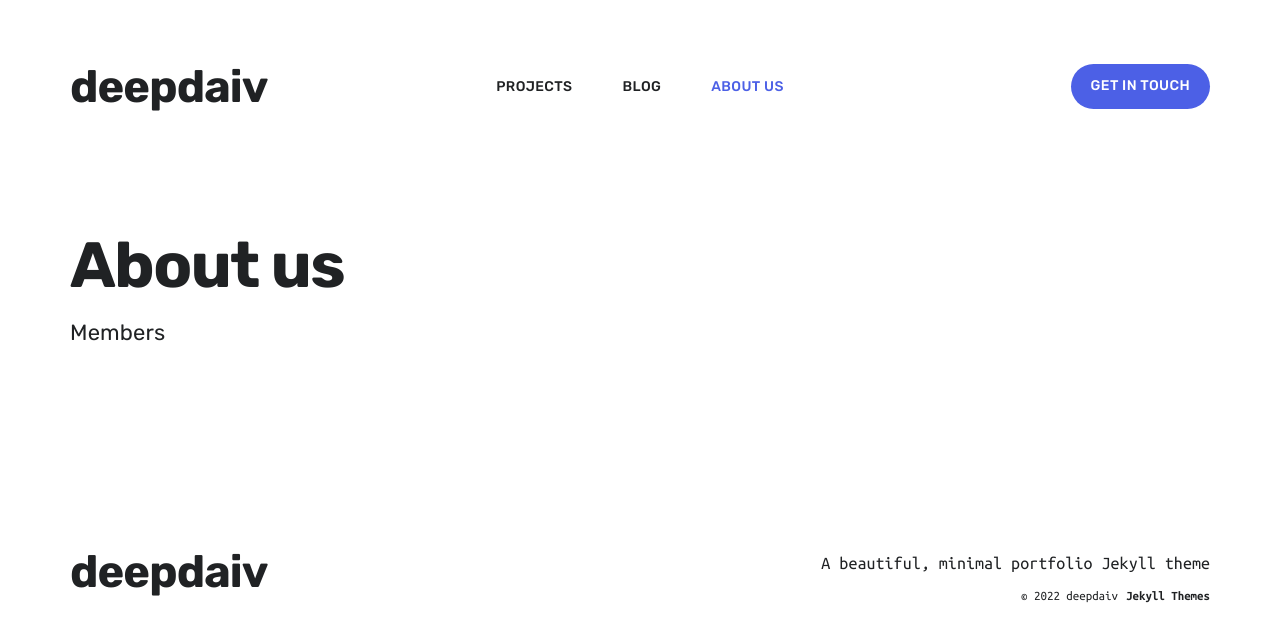
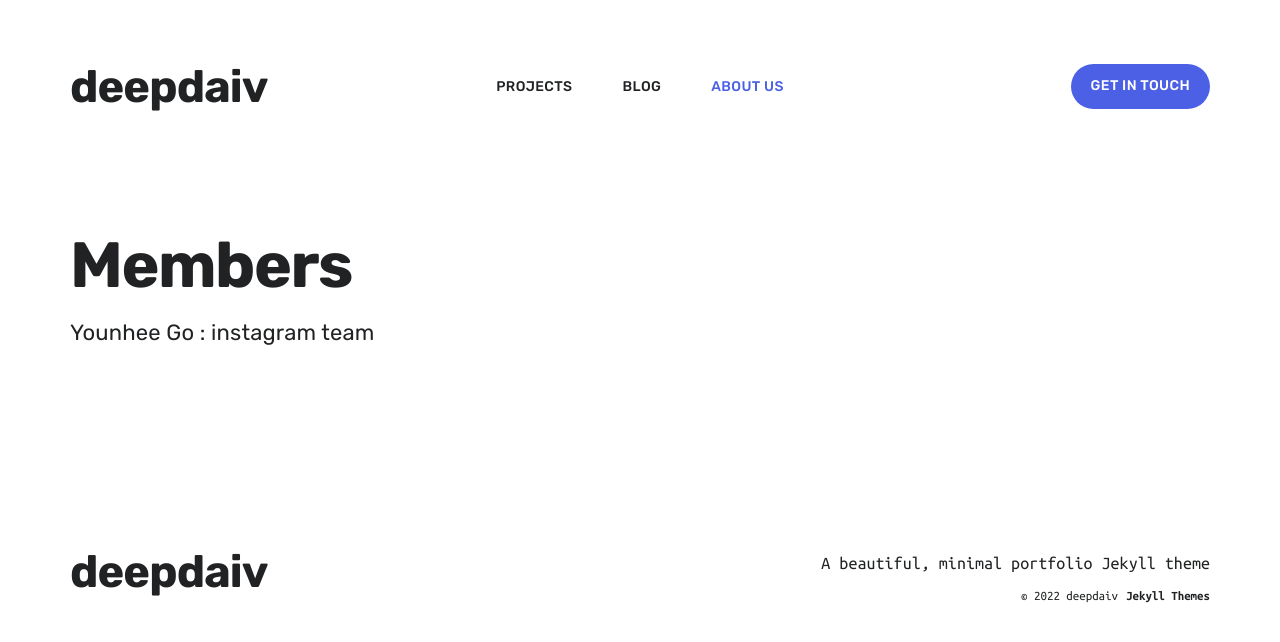
Before and after one commit to deepdaiv/deepdaiv.github.io, a Jekyll site: the page built from about/index.html, in a window 1280 px wide. Shown: the top 642 px of the page. Built offline with Jekyll 4.4.1, drawn with Linux system fonts in a browser that asks for light colours; nearby versions of some CDN libraries.

Commit message:
Update index.html

```diff
--- a/about/index.html
+++ b/about/index.html
@@ -8,8 +8,9 @@ featured_image: /images/social.jpg
 <div class="page-about">
 	<header class="header--single">
 		<div class="wrap">
-			<h1 class="header__title">About us</h1>
-			<p class="header__subtitle subtitle--light">Members</p>
+			<h1 class="header__title">Members</h1>
+			<p class="header__subtitle subtitle--light">Younhee Go : instagram team</p>
+
 		</div>
 	</header>
 
```
